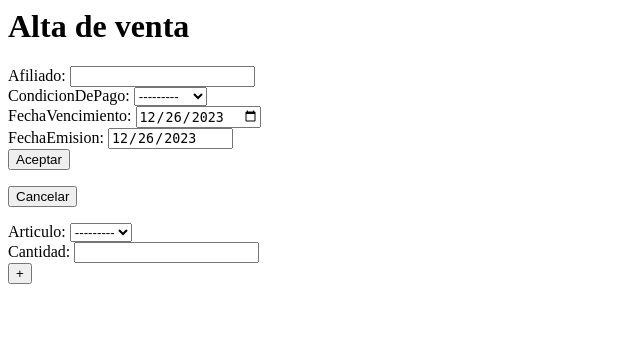
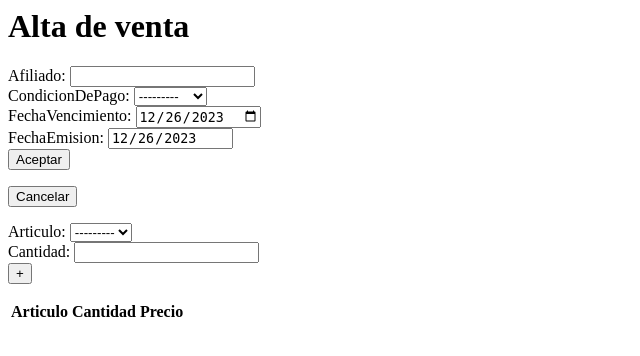
Before and after one commit to maxi-lab/Dise-de-Sistemas, a Django app: page /altaVenta/ in a window 1280 px wide. Shown: the top 356 px of the page, without its empty margins (0-640 px from the left). Run offline with Django 5.2, Linux system fonts and the light colour scheme; data comes from the database, SQL or seed files in the repository; both versions use the stored data as it was after the commit; lists and menus that the app fills with data are empty.

Commit message:
Agrege la tabla a la view de alta venta

```diff
--- a/ventas/templates/altaVenta.html
+++ b/ventas/templates/altaVenta.html
@@ -13,3 +13,19 @@
     {{formVentaDetalle}}
     <button type="submit" name="submit_venta_detalle">+</button>
 </form>
+<table>
+    <tr>
+        <th>Articulo</th>
+        <th>Cantidad</th>
+        <th>Precio</th>
+        <th></th>
+    </tr>
+    {% for i in detalles %}
+    <tr>
+        <td>{{i.Articulo}}</td>
+        <td>{{i.cantidad}}</td>
+        <td>{{i.subtotal}}</td>
+        <td>D</td>
+    </tr>
+    {% endfor %}
+</table>
--- a/ventas/views.py
+++ b/ventas/views.py
@@ -61,7 +61,8 @@ def alta_venta(request):
             return render(request,'altaVenta.html',{
             'formVenta':VentaForm,
             'formVentaDetalle':VentaDetalleForm,
-            'error':'Detalle cargado exitosamente'
+            'error':'Detalle cargado exitosamente',
+            'detalles':ventaDetalles,
         })
         else:
             return render(request,'altaVenta.html',{
```
Also changed, not shown: db.sqlite3.
